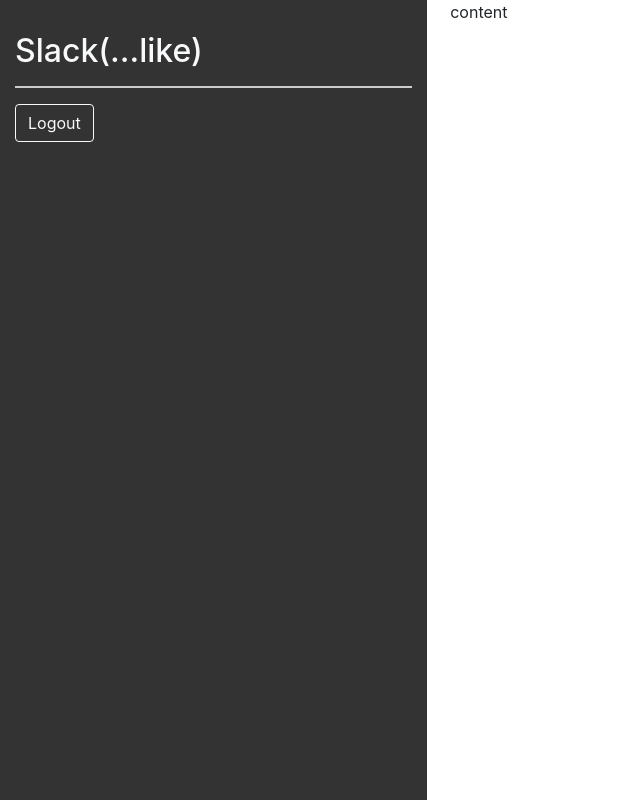
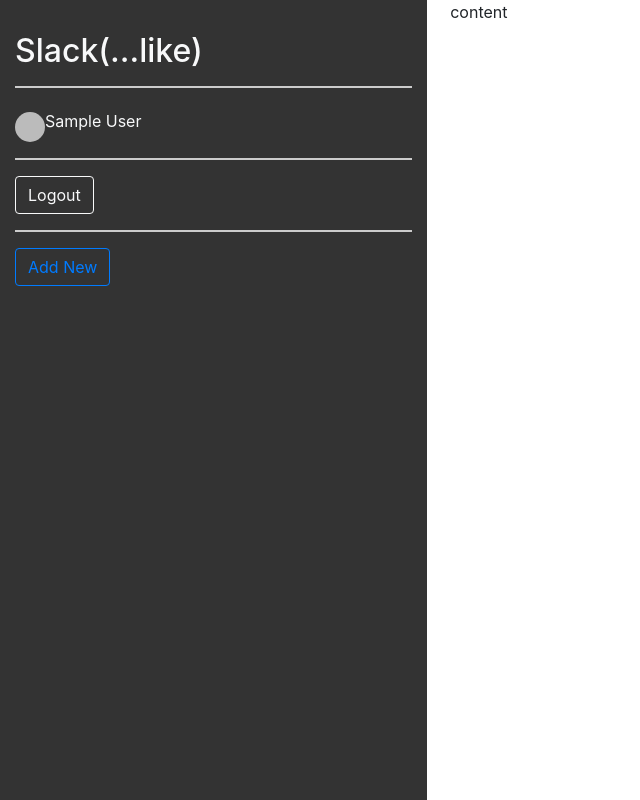
Before and after one commit to Yasu1025/vue-slack-like-app, a Vue app: page / in a window 1280 px wide. Shown: the whole page, without its empty margins (0-640 px from the left). Built offline with nearby package versions, Linux system fonts and the light colour scheme; no server answers; sample sign-in values are in the browser's storage.

Commit message:
ADD Modal at Chat page

```diff
--- /dev/null
+++ b/src/components/Channels.vue
@@ -0,0 +1,48 @@
+<template>
+    <div>
+        <button class="btn btn-outline-primary" @click = "openModal">Add New</button>
+        <!-- Modal -->
+        <div class="modal fade" id="channelModal">
+            <div class="modal-dialog modal-dialog-centered" role="document">
+                <div class="modal-content">
+                    <div class="modal-header">
+                        <h5 class="modal-title text-dark">Modal title</h5>
+                        <button type="button" class="close" data-dismiss="modal" aria-label="Close">
+                            <span aria-hidden="true">&times;</span>
+                        </button>
+                    </div>
+                    <div class="modal-body">
+                        <form>
+                            <div class="form-group">
+                                <input id="new_channel" class="form-control"
+                                    type="text"
+                                    name="new_channel"
+                                    placeholder="Channel Name">
+                            </div>
+                        </form>
+                    </div>
+                    <div class="modal-footer">
+                        <button type="button" class="btn btn-secondary" data-dismiss="modal">Cancel</button>
+                        <button type="button" class="btn btn-primary">Add Channel</button>
+                    </div>
+                </div>
+            </div>
+        </div>
+    </div>
+</template>
+
+<script>
+export default {
+    name: 'channels',
+    data() {
+        return {
+
+        }
+    },
+    methods: {
+        openModal() {
+            $('#channelModal').appendTo('body').modal('show')
+        }
+    }
+}
+</script>
--- /dev/null
+++ b/src/components/Sidebar.vue
@@ -0,0 +1,37 @@
+<template>
+    <div>
+        <h2 class="text-light">Slack(...like)</h2>
+        <hr style="border: 1px solid #ccc">
+        <div>
+            <img class="rounded-circle mt-2" height="30" :src = "currentUser.photoURL" alt="">
+            <span class="text-light">{{ currentUser.displayName }}</span>
+        </div>
+        <hr style="border: 1px solid #ccc">
+        <button class="btn btn-outline-light" @click = "clickToLogout">Logout</button>
+        <hr style="border: 1px solid #ccc">
+        <app-channels></app-channels>
+    </div>
+</template>
+
+<script>
+//import auth from 'firebase/auth'
+import { mapGetters } from 'vuex'
+import Channels from './Channels'
+
+export default {
+    name: 'sidebar',
+    components: {
+        'app-channels': Channels
+    },
+    computed: {
+      ...mapGetters (['currentUser'])
+    },
+    methods: {
+        clickToLogout() {
+            firebase.auth().signOut()
+            this.$store.dispatch('setUser', null)
+            this.$router.push('/login')
+        }
+    }
+}
+</script>
--- a/src/pages/Chat.vue
+++ b/src/pages/Chat.vue
@@ -3,9 +3,7 @@
         <div class="container-fluid">
             <div class="row">
                 <div class="col-md-4 sidebar">
-                    <h2 class="text-light">Slack(...like)</h2>
-                    <hr style="border: 1px solid #ccc">
-                    <button class="btn btn-outline-light" @click = "clickToLogout">Logout</button>
+                    <app-sidebar></app-sidebar>
                 </div>
                 <div class="col-md-8 content">
                     content
@@ -17,9 +15,13 @@
 
 <script>
 //import auth from 'firebase/auth'
+import Sidebar from '@/components/Sidebar.vue'
 
 export default {
     name: 'chat',
+    components: {
+        "app-sidebar": Sidebar
+    },
     methods: {
         clickToLogout() {
             firebase.auth().signOut()
--- a/src/pages/Login.vue
+++ b/src/pages/Login.vue
@@ -39,12 +39,14 @@
 
 <script>
 import auth from 'firebase/auth'
+import database from 'firebase/database'
 export default {
     name: 'login',
     data() {
         return {
             errors: [],
-            isLoading: false
+            isLoading: false,
+            usersRef: firebase.database().ref('users')
         }
     },
 
@@ -60,6 +62,8 @@ export default {
             this.errors = []
             firebase.auth().signInWithPopup(new firebase.auth.GoogleAuthProvider())
                 .then(res => {
+                    // save in DB
+                    this.saveUserToUsersRef(res.user)
                     // dispatch login action
                     this.$store.dispatch('setUser', res.user)
                     this.$router.push('/')
@@ -69,6 +73,13 @@ export default {
                     this.errors.push(e.message)
                     this.isLoading = false
                 })
+        },
+        saveUserToUsersRef(user) {
+            const data = {
+                name: user.displayName,
+                avatar: user.photoURL
+            }
+            return this.usersRef.child(user.uid).set(data)
         }
     }
 }
```
